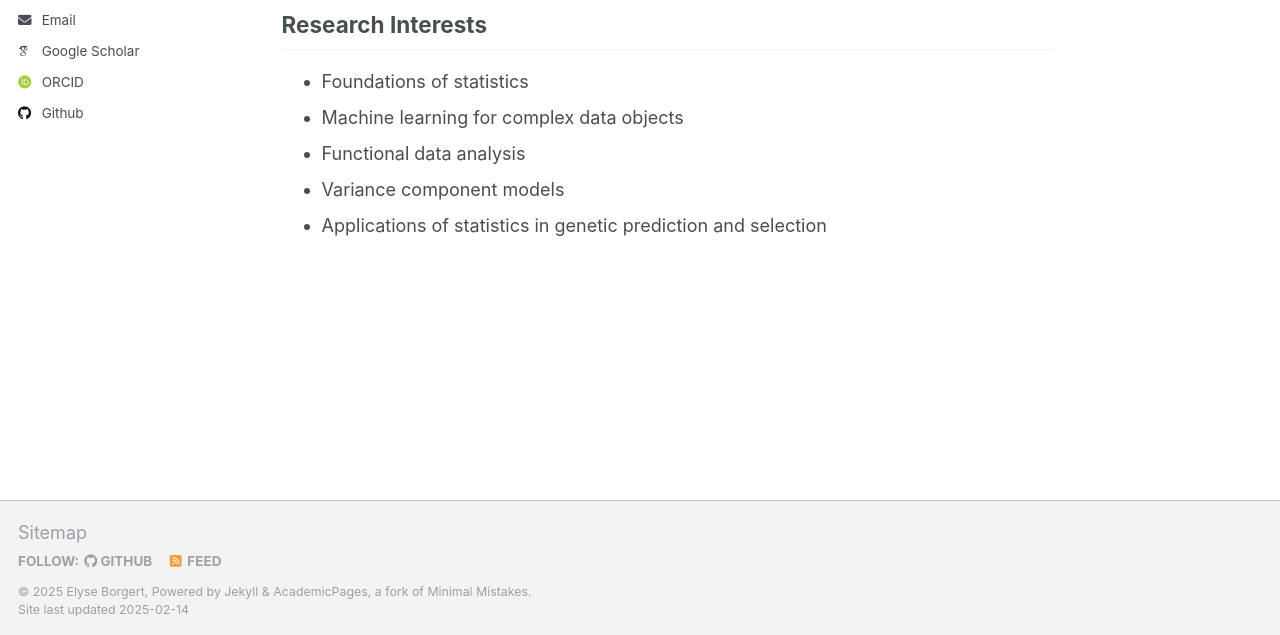
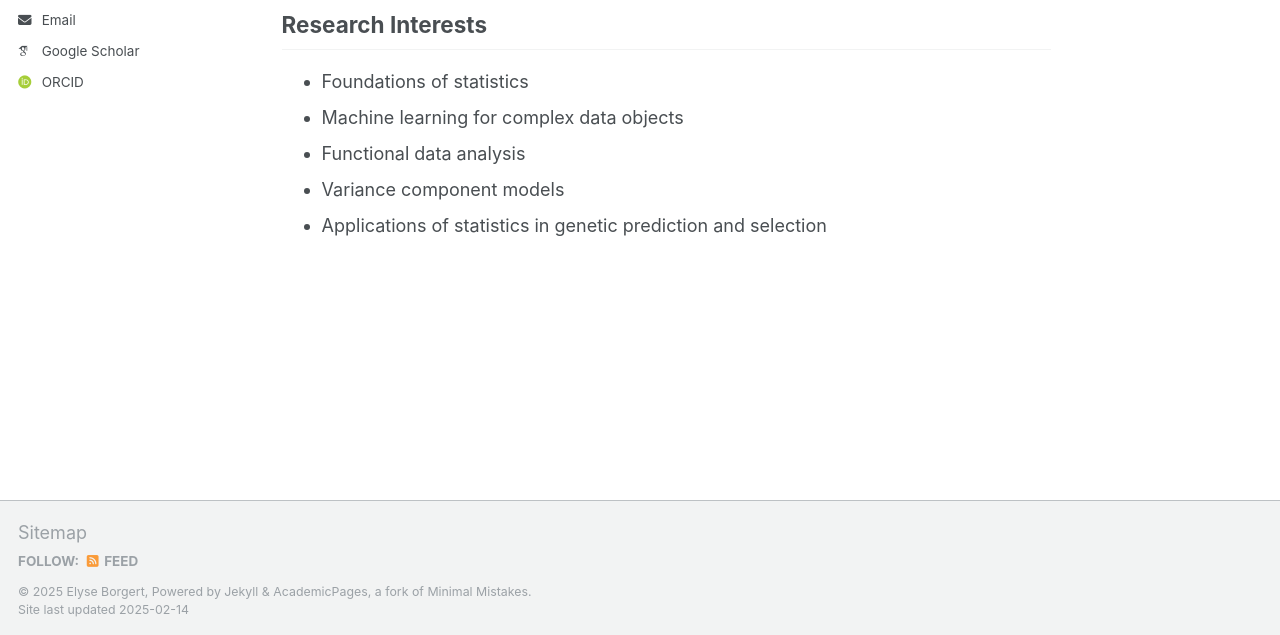
Before and after one commit to elyseborgert/elyseborgert.github.io, a Jekyll site: the page built from _pages/about.md, in a window 1280 px wide and 979 px high. Shown: the part 341-976 px from the top of the window. Built offline with Jekyll 4.4.1, drawn with Linux system fonts in a browser that asks for light colours; some web fonts are replaced.

Commit message:
Update _config.yml

```diff
--- a/_config.yml
+++ b/_config.yml
@@ -14,7 +14,7 @@ name                     : &name "Elyse Borgert"
 description              : &description "Postdoctoral research statistician"
 url                      : https://elyseborgert.github.io # the base hostname & protocol for your site e.g. "https://[your GitHub username].github.io"
 baseurl                  : "" # the subpath of your site, e.g. "/blog"
-repository               :
+repository               : #
 
 # Site Author - The following control what appear as part of the author content on the side bar.
 #               If a field is blank the icon and link will not appear, otherwise it will be shown.
@@ -43,7 +43,7 @@ author:
   bitbucket        : # Username - Update with your username on the site
   codepen          : # Username
   dribbble         : # Username
-  github           : "elyseborgert"
+  github           : #
   kaggle           : # Username
   stackoverflow    : # User number or user number and name (i.e., use "1" or "1/jeff-atwood")
 
```
